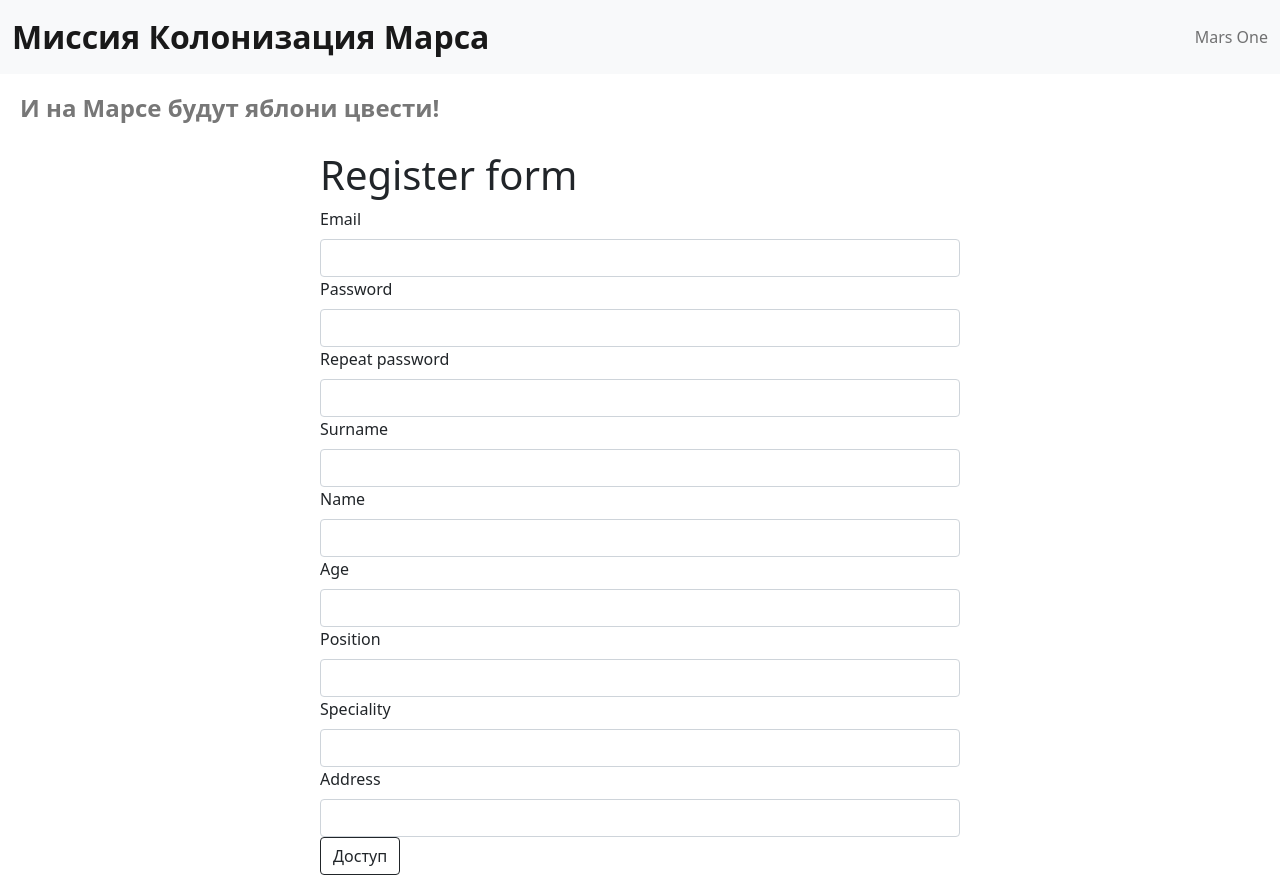
After one commit to Masynchin/fwtf, a Flask app: page /register in a window 1280 px wide. The commit adds this page. Run offline with Flask 2, Linux system fonts and the light colour scheme.

Commit message:
11 - register

```diff
--- a/app/forms.py
+++ b/app/forms.py
@@ -1,6 +1,6 @@
 from flask_wtf import FlaskForm
-from wtforms import IntegerField, PasswordField, SubmitField, FileField
-from wtforms.validators import DataRequired
+from wtforms import *
+from wtforms.validators import *
 
 
 class LoginForm(FlaskForm):
@@ -14,3 +14,16 @@ class LoginForm(FlaskForm):
 class ImageForm(FlaskForm):
     image = FileField("Приложите фотографию", validators=[DataRequired()])
     submit = SubmitField("Отправить")
+
+class RegisterForm(FlaskForm):
+    email = StringField("Email", validators=[DataRequired(), Email()])
+    password = PasswordField("Password", validators=[DataRequired()])
+    confirm_password = PasswordField("Repeat password",
+        validators=[DataRequired(), EqualTo("password")])
+    surname = StringField("Surname", validators=[DataRequired()])
+    name = StringField("Name", validators=[DataRequired()])
+    age = IntegerField("Age", validators=[DataRequired()])
+    position = StringField("Position", validators=[DataRequired()])
+    speciality = StringField("Speciality", validators=[DataRequired()])
+    address = StringField("Address", validators=[DataRequired()])
+    submit = SubmitField("Доступ")
--- a/app/routes.py
+++ b/app/routes.py
@@ -2,9 +2,10 @@ import json
 from pathlib import Path
 
 from flask import url_for, render_template, redirect
+from werkzeug.security import generate_password_hash
 
-from app import app
-from app.forms import LoginForm, ImageForm
+from app import app, db
+from app.forms import LoginForm, ImageForm, RegisterForm
 from app.models import User, Jobs
 
 
@@ -112,3 +113,28 @@ def member():
 def works_log():
     jobs = Jobs.query.all()
     return render_template("works_log.html", jobs=jobs)
+
+
+@app.route("/register", methods=["GET", "POST"])
+def register():
+    form = RegisterForm()
+    if form.validate_on_submit():
+        email = form.email.data
+        password = generate_password_hash(form.password.data)
+        surname = form.surname.data
+        name = form.name.data
+        age = form.age.data
+        address = form.address.data
+        position = form.position.data
+        speciality = form.speciality.data
+
+        user = User(
+            email=email, hashed_password=password, surname=surname, name=name,
+            age=age, position=position, speciality=speciality
+        )
+        db.session.add(user)
+        db.session.commit()
+
+        return redirect("/index/starter")
+
+    return render_template("register.html", form=form)
--- a/app/static/css/style.css
+++ b/app/static/css/style.css
@@ -99,3 +99,8 @@
 .works-title {
     text-align: center;
 }
+
+.register-container {
+    margin: auto;
+    width: 50vw;
+}
--- /dev/null
+++ b/app/templates/register.html
@@ -0,0 +1,130 @@
+{% extends "base.html" %}
+
+{% block title %}Регистрация{% endblock %}
+
+{% block content %}
+<div class="register-container">
+   <h1>Register form</h1>
+   <form method="POST" action="">
+      {{ form.hidden_tag() }}
+      <div class="form-group form-field">
+         {{ form.email.label(class="form-label label") }}
+         {% if form.email.errors %}
+            {{ form.email(class="form-control form-control-md form-input is-invalid") }}
+            <div class="invalid-feedback">
+               {% for error in form.email.errors %}
+                  <span>{{ error }}</span>
+               {% endfor %}
+            </div>
+         {% else %}
+            {{ form.email(class="form-control form-control-md form-input") }}
+         {% endif %}
+      </div>
+      <div class="form-group form-field">
+         {{ form.password.label(class="form-label label") }}
+         {% if form.password.errors %}
+            {{ form.password(class="form-control form-control-md form-input is-invalid") }}
+            <div class="invalid-feedback">
+               {% for error in form.password.errors %}
+                  <span>{{ error }}</span>
+               {% endfor %}
+            </div>
+         {% else %}
+            {{ form.password(class="form-control form-control-md form-input") }}
+         {% endif %}
+      </div>
+      <div class="form-group form-field">
+         {{ form.confirm_password.label(class="form-label label") }}
+         {% if form.confirm_password.errors %}
+            {{ form.confirm_password(class="form-control form-control-md form-input is-invalid") }}
+            <div class="invalid-feedback">
+               {% for error in form.confirm_password.errors %}
+                  <span>{{ error }}</span>
+               {% endfor %}
+            </div>
+         {% else %}
+            {{ form.confirm_password(class="form-control form-control-md form-input") }}
+         {% endif %}
+      </div>
+      <div class="form-group form-field">
+         {{ form.surname.label(class="form-label label") }}
+         {% if form.surname.errors %}
+            {{ form.surname(class="form-control form-control-md form-input is-invalid") }}
+            <div class="invalid-feedback">
+               {% for error in form.surname.errors %}
+                  <span>{{ error }}</span>
+               {% endfor %}
+            </div>
+         {% else %}
+            {{ form.surname(class="form-control form-control-md form-input") }}
+         {% endif %}
+      </div>
+      <div class="form-group form-field">
+         {{ form.name.label(class="form-label label") }}
+         {% if form.name.errors %}
+            {{ form.name(class="form-control form-control-md form-input is-invalid") }}
+            <div class="invalid-feedback">
+               {% for error in form.name.errors %}
+                  <span>{{ error }}</span>
+               {% endfor %}
+            </div>
+         {% else %}
+            {{ form.name(class="form-control form-control-md form-input") }}
+         {% endif %}
+      </div>
+      <div class="form-group form-field">
+         {{ form.age.label(class="form-label label") }}
+         {% if form.age.errors %}
+            {{ form.age(class="form-control form-control-md form-input is-invalid") }}
+            <div class="invalid-feedback">
+               {% for error in form.age.errors %}
+                  <span>{{ error }}</span>
+               {% endfor %}
+            </div>
+         {% else %}
+            {{ form.age(class="form-control form-control-md form-input") }}
+         {% endif %}
+      </div>
+      <div class="form-group form-field">
+         {{ form.position.label(class="form-label label") }}
+         {% if form.position.errors %}
+            {{ form.position(class="form-control form-control-md form-input is-invalid") }}
+            <div class="invalid-feedback">
+               {% for error in form.position.errors %}
+                  <span>{{ error }}</span>
+               {% endfor %}
+            </div>
+         {% else %}
+            {{ form.position(class="form-control form-control-md form-input") }}
+         {% endif %}
+      </div>
+      <div class="form-group form-field">
+         {{ form.speciality.label(class="form-label label") }}
+         {% if form.speciality.errors %}
+            {{ form.speciality(class="form-control form-control-md form-input is-invalid") }}
+            <div class="invalid-feedback">
+               {% for error in form.speciality.errors %}
+                  <span>{{ error }}</span>
+               {% endfor %}
+            </div>
+         {% else %}
+            {{ form.speciality(class="form-control form-control-md form-input") }}
+         {% endif %}
+      </div>
+      <div class="form-group form-field">
+         {{ form.address.label(class="form-label label") }}
+         {% if form.address.errors %}
+            {{ form.address(class="form-control form-control-md form-input is-invalid") }}
+            <div class="invalid-feedback">
+               {% for error in form.address.errors %}
+                  <span>{{ error }}</span>
+               {% endfor %}
+            </div>
+         {% else %}
+            {{ form.address(class="form-control form-control-md form-input") }}
+         {% endif %}
+      </div>
+      {{ form.submit(class="btn btn-outline-dark submit") }}
+   </form>
+</div>
+{% endblock %}
```
Also changed, not shown: app/app.db.
